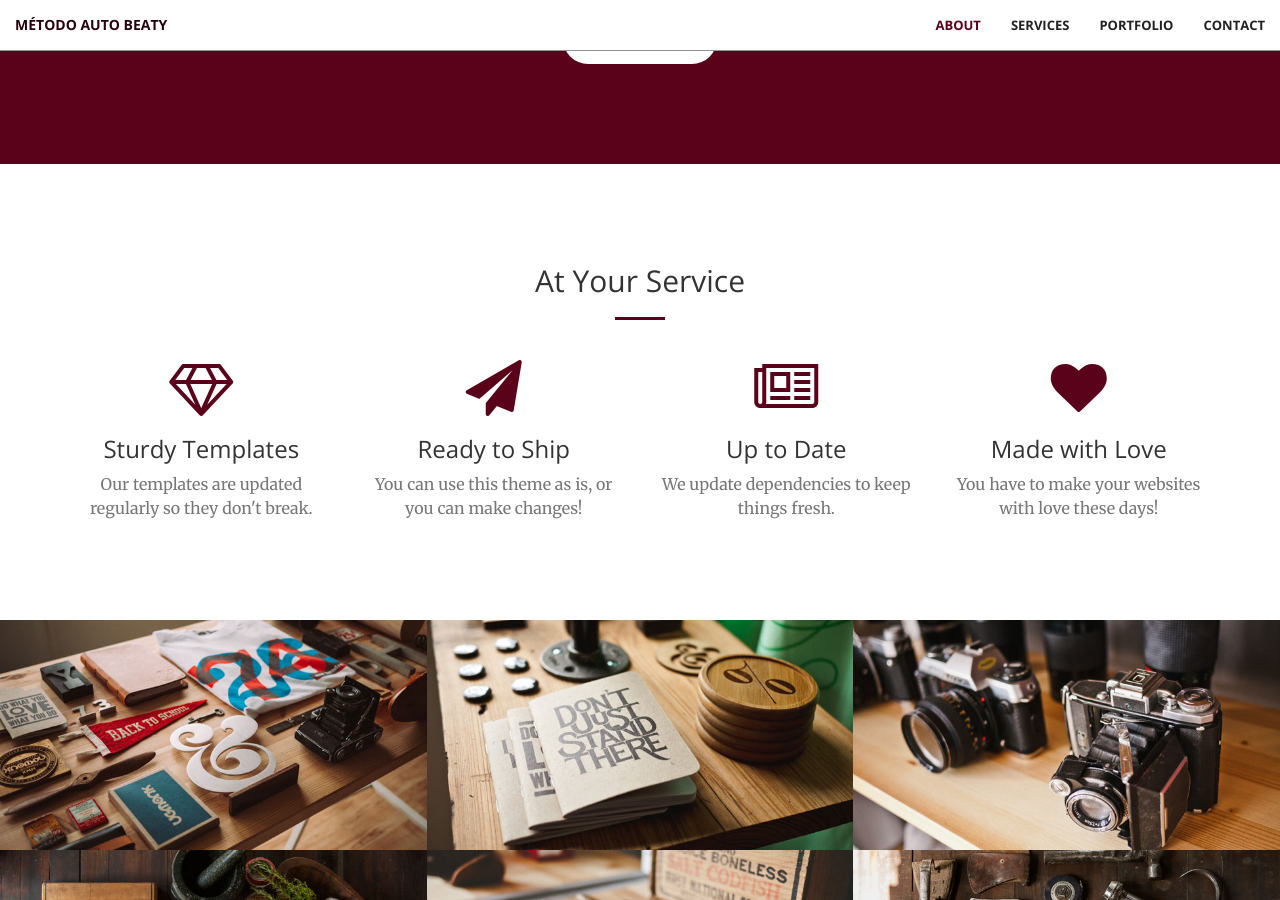
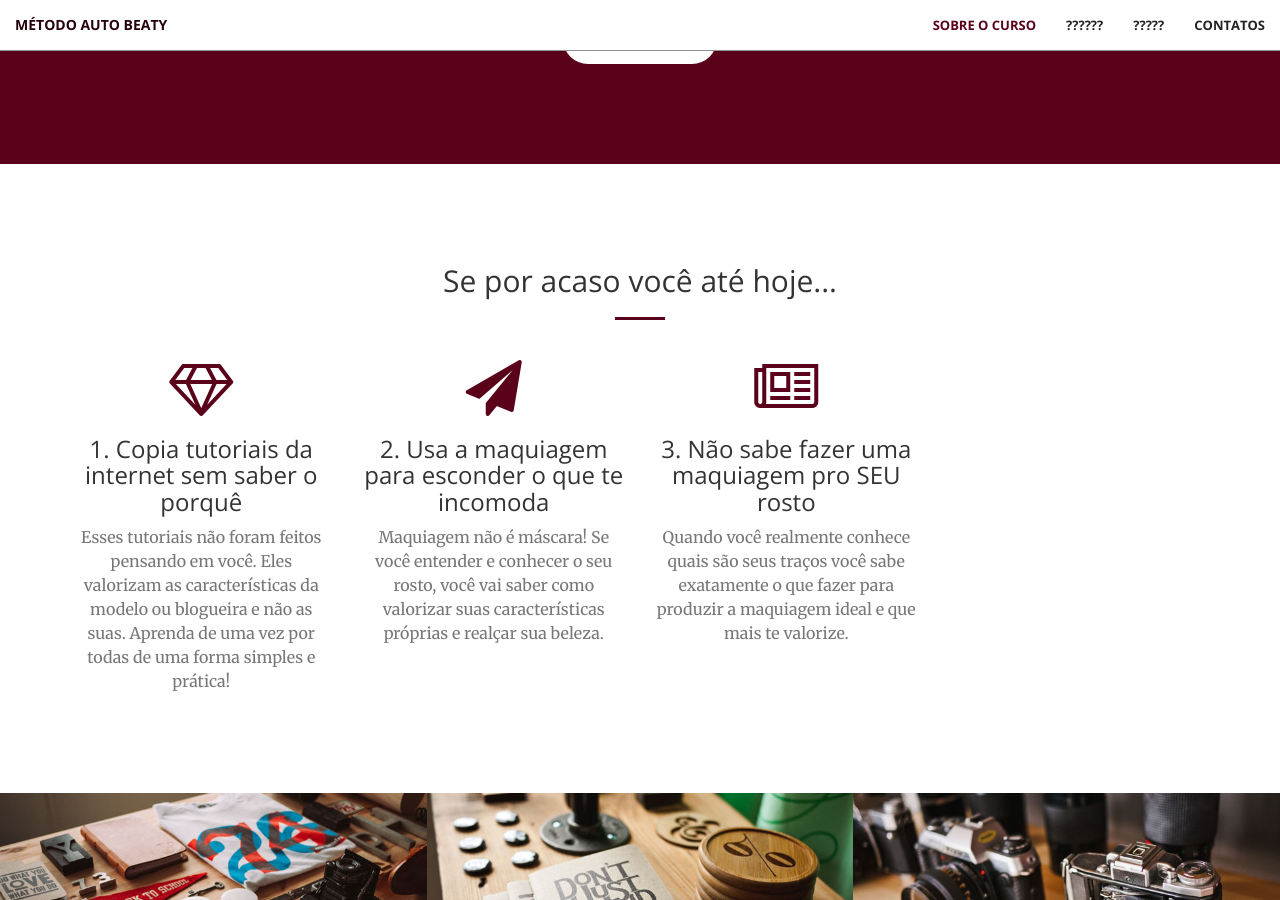
Before and after one commit to kellyeudenia/business-woman, a Jekyll site: the page built from index.html, in a window 1280 px wide and 900 px high, scrolled down 1154 px. Built offline with Jekyll 4.4.1, drawn with Linux system fonts in a browser that asks for light colours; some of the changed text lies outside the part shown.

Commit message:
Initial Commit

```diff
--- a/_includes/aside.html
+++ b/_includes/aside.html
@@ -1,8 +1,8 @@
   <aside class="bg-dark">
       <div class="container text-center">
           <div class="call-to-action">
-              <h2>Free Download at Start Bootstrap!</h2>
-              <a href="#" class="btn btn-default btn-xl wow tada">Download Now!</a>
+              <h2>Sua beleza é Única e Individual!</h2>
+              <a href="#" class="btn btn-default btn-xl wow tada" style="background-color: #008000;">REVOLUCIONE SUA AUTOMAKE!</a>
           </div>
       </div>
   </aside>
--- a/_includes/header.html
+++ b/_includes/header.html
@@ -6,7 +6,7 @@
             <p>Mais autoestima e mais confiança!
                 Descubra as técnicas ideais para VOCÊ de acordo com as SUAS CARACTERÍSTICAS
                 Passo a passo completo em 7 etapas que vai fazer você aprender a se maquiar e maquiar outras características diferentes das suas!</p>
-            <a href="#about" class="btn btn-primary btn-xl page-scroll" style="background-color: #008000;">QUERO APRENDER A REALÇAR O QUE TEM DE MELHOR EM MIM!</a>
+            <a href="#about" class="btn btn-primary btn-xl page-scroll" style="background-color: #008000;">REVOLUCIONE SUA AUTOMAKE!</a>
         </div>
     </div>
 </header>
--- a/_includes/nav.html
+++ b/_includes/nav.html
@@ -15,16 +15,16 @@
         <div class="collapse navbar-collapse" id="bs-example-navbar-collapse-1">
             <ul class="nav navbar-nav navbar-right">
                 <li>
-                    <a class="page-scroll" href="#about">About</a>
+                    <a class="page-scroll" href="#about">Sobre o Curso</a>
                 </li>
                 <li>
-                    <a class="page-scroll" href="#services">Services</a>
+                    <a class="page-scroll" href="#services">??????</a>
                 </li>
                 <li>
-                    <a class="page-scroll" href="#portfolio">Portfolio</a>
+                    <a class="page-scroll" href="#portfolio">?????</a>
                 </li>
                 <li>
-                    <a class="page-scroll" href="#contact">Contact</a>
+                    <a class="page-scroll" href="#contact">Contatos</a>
                 </li>
             </ul>
         </div>
--- a/_includes/services.html
+++ b/_includes/services.html
@@ -2,7 +2,7 @@
     <div class="container">
         <div class="row">
             <div class="col-lg-12 text-center">
-                <h2 class="section-heading">At Your Service</h2>
+                <h2 class="section-heading">Se por acaso você até hoje...</h2>
                 <hr class="primary">
             </div>
         </div>
@@ -12,29 +12,22 @@
             <div class="col-lg-3 col-md-6 text-center">
                 <div class="service-box">
                     <i class="fa fa-4x fa-diamond wow bounceIn text-primary"></i>
-                    <h3>Sturdy Templates</h3>
-                    <p class="text-muted">Our templates are updated regularly so they don't break.</p>
+                    <h3>1. Copia tutoriais da internet sem saber o porquê</h3>
+                    <p class="text-muted">Esses tutoriais não foram feitos pensando em você. Eles valorizam as características da modelo ou blogueira e não as suas. Aprenda de uma vez por todas de uma forma simples e prática!</p>
                 </div>
             </div>
             <div class="col-lg-3 col-md-6 text-center">
                 <div class="service-box">
                     <i class="fa fa-4x fa-paper-plane wow bounceIn text-primary" data-wow-delay=".1s"></i>
-                    <h3>Ready to Ship</h3>
-                    <p class="text-muted">You can use this theme as is, or you can make changes!</p>
+                    <h3>2. Usa a maquiagem para esconder o que te incomoda</h3>
+                    <p class="text-muted">Maquiagem não é máscara! Se você entender e conhecer o seu rosto, você vai saber como valorizar suas características próprias e realçar sua beleza.</p>
                 </div>
             </div>
             <div class="col-lg-3 col-md-6 text-center">
                 <div class="service-box">
                     <i class="fa fa-4x fa-newspaper-o wow bounceIn text-primary" data-wow-delay=".2s"></i>
-                    <h3>Up to Date</h3>
-                    <p class="text-muted">We update dependencies to keep things fresh.</p>
-                </div>
-            </div>
-            <div class="col-lg-3 col-md-6 text-center">
-                <div class="service-box">
-                    <i class="fa fa-4x fa-heart wow bounceIn text-primary" data-wow-delay=".3s"></i>
-                    <h3>Made with Love</h3>
-                    <p class="text-muted">You have to make your websites with love these days!</p>
+                    <h3>3. Não sabe fazer uma maquiagem pro SEU rosto</h3>
+                    <p class="text-muted">Quando você realmente conhece quais são seus traços você sabe exatamente o que fazer para produzir a maquiagem ideal e que mais te valorize.</p>
                 </div>
             </div>
         </div>
```
